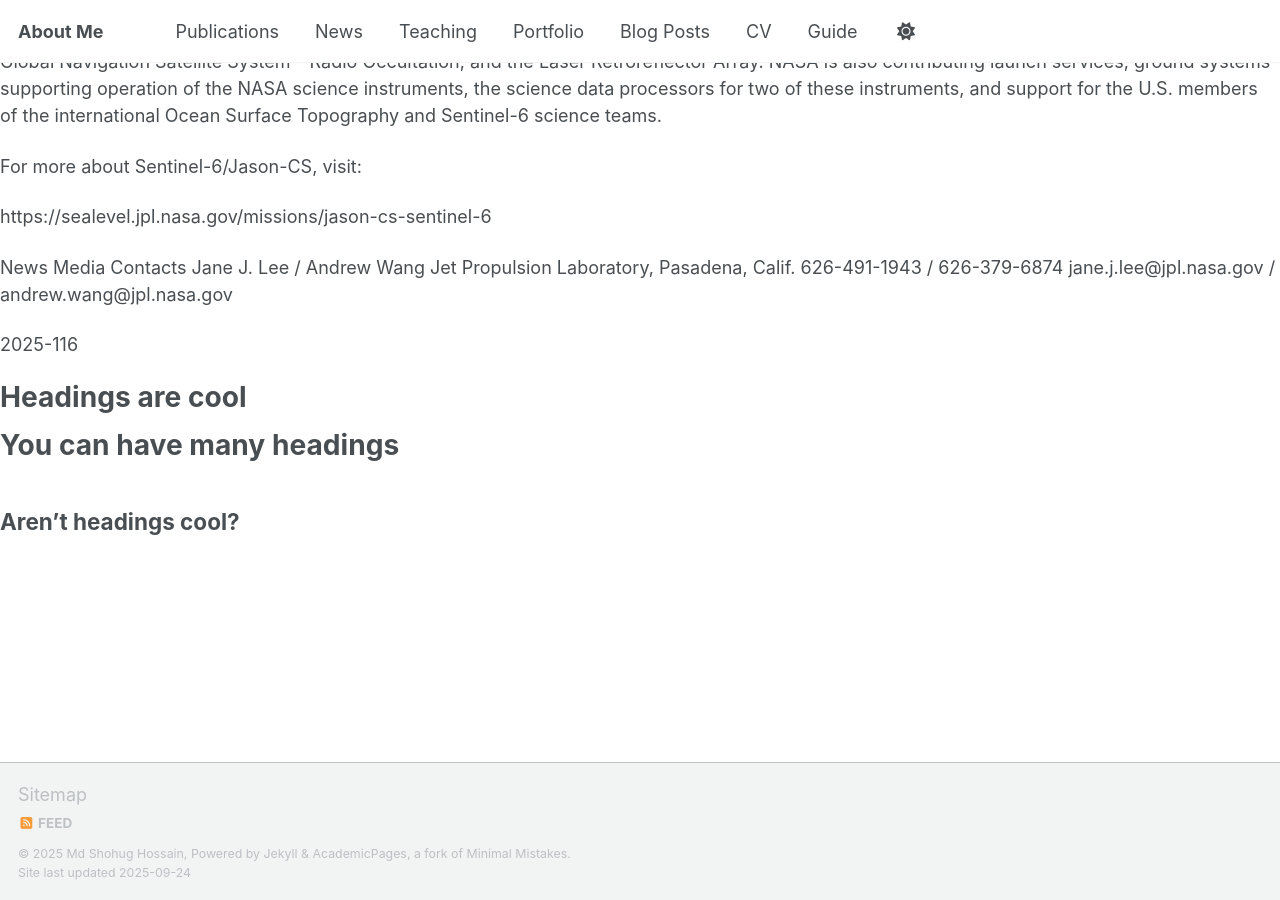
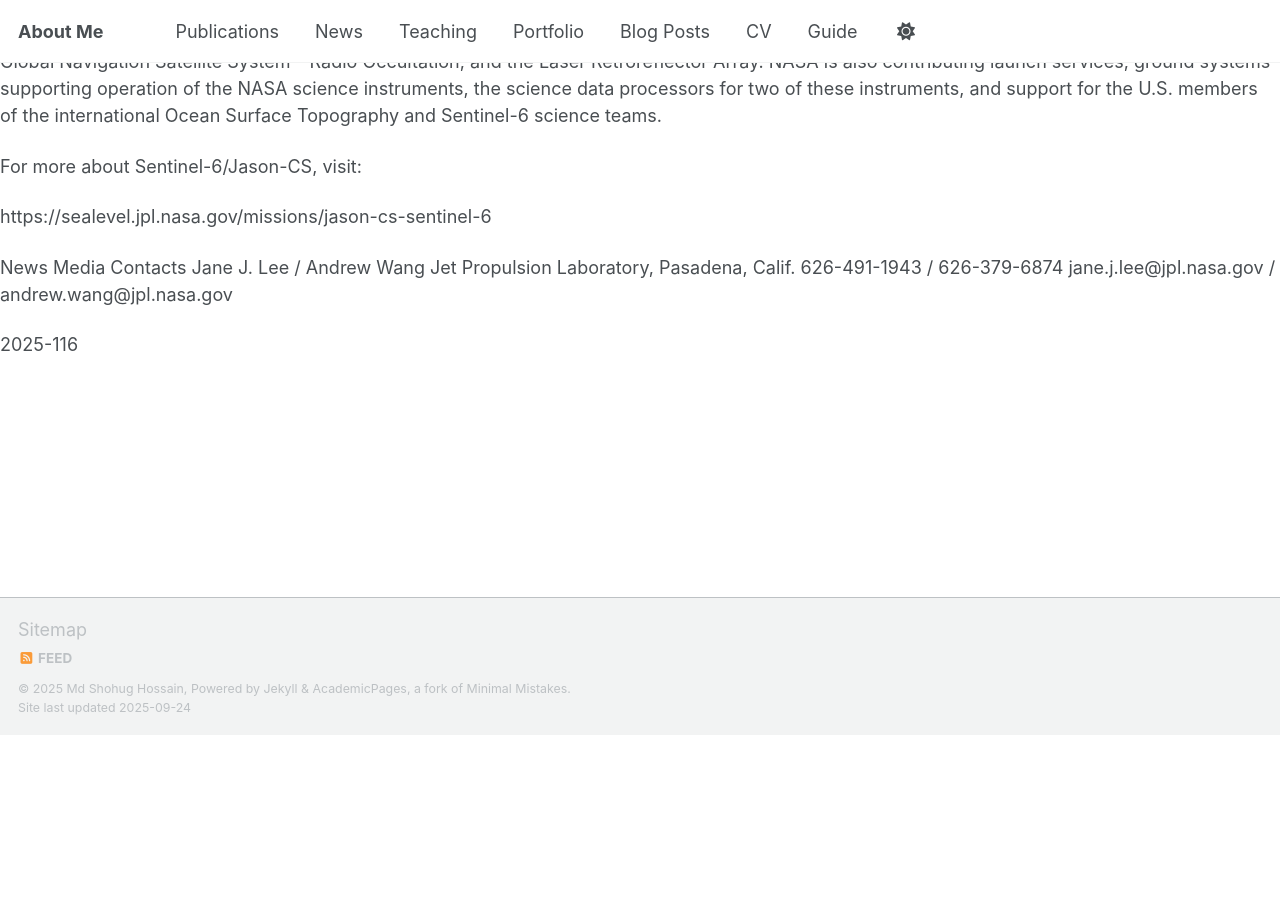
Before and after one commit to shohugmdhossain/shohugmdhossain.github.io, a Jekyll site: the page built from _posts/2014-08-14-blog-post-3.md, in a window 1280 px wide and 900 px high, scrolled down 1521 px. Built offline with Jekyll 4.4.1, drawn with Linux system fonts in a browser that asks for light colours; our own code applies the rules of GitHub Pages for plain Markdown files; a script that is not in the unit is left out; after the commit the page ends 2257 px from its top, so only the background shows below that.

Commit message:
Update 2014-08-14-blog-post-3.md

```diff
--- a/_posts/2014-08-14-blog-post-3.md
+++ b/_posts/2014-08-14-blog-post-3.md
@@ -51,12 +51,3 @@ Jet Propulsion Laboratory, Pasadena, Calif.
 jane.j.lee@jpl.nasa.gov / andrew.wang@jpl.nasa.gov
 
 2025-116
-
-Headings are cool
-======
-
-You can have many headings
-======
-
-Aren't headings cool?
-------
```
